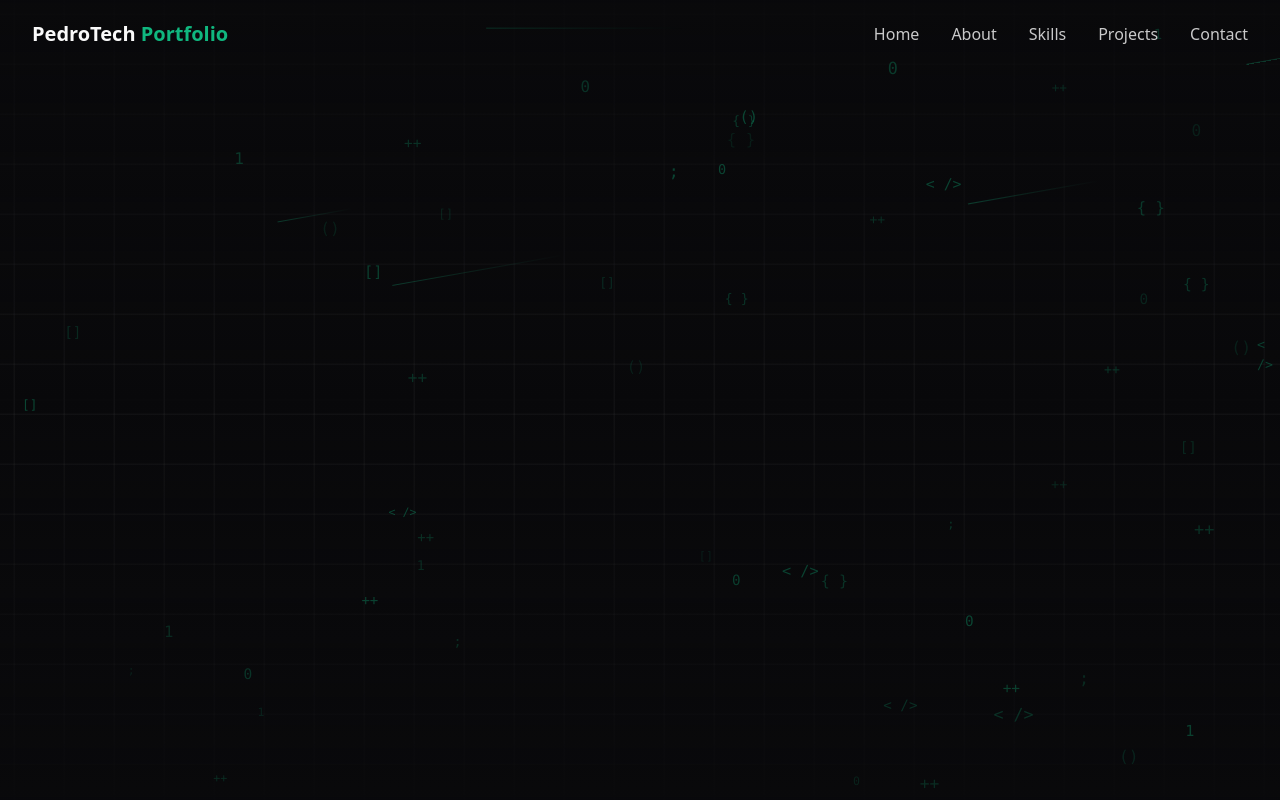
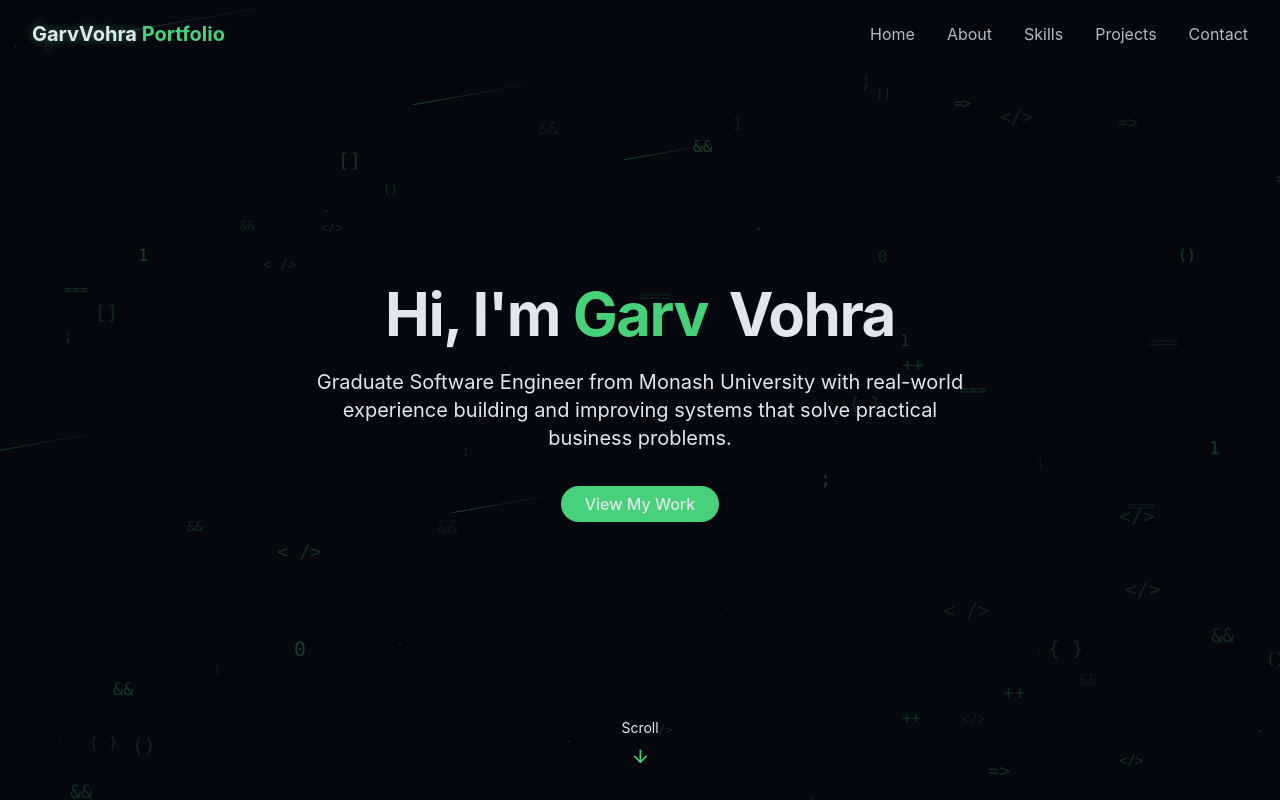
Before and after one commit to g-vohra/GarvVohraPortfolio, a React (Vite) app: page / in a window 1280 px wide. Built offline with nearby package versions, Linux system fonts and the light colour scheme.

Commit message:
added hero and navbar

```diff
--- /dev/null
+++ b/src/components/HeroSection.jsx
@@ -0,0 +1,41 @@
+import { ArrowDown } from "lucide-react";
+
+export const HeroSection = () => {
+  return (
+    <section
+      id="hero"
+      className="relative min-h-screen flex flex-col items-center justify-center px-4"
+    >
+      <div className="container max-w-4xl mx-auto text-center z-10">
+        <div className="space-y-6">
+          <h1 className="text-4xl md:text-6xl font-bold tracking-tight">
+            <span className="opacity-0 animate-fade-in"> Hi, I'm</span>
+            <span className="text-primary opacity-0 animate-fade-in-delay-1">
+              {" "}
+              Garv
+            </span>
+            <span className="text-gradient ml-2 opacity-0 animate-fade-in-delay-2">
+              {" "}
+              Vohra
+            </span>
+          </h1>
+
+          <p className="text-lg md:text-xl text-muted-foreground max-w-2xl mx-auto opacity-0 animate-fade-in-delay-3">
+            Graduate Software Engineer from Monash University with real-world experience building and improving systems that solve practical business problems.
+          </p>
+
+          <div className="pt-4 opacity-0 animate-fade-in-delay-4">
+            <a href="#projects" className="cosmic-button">
+              View My Work
+            </a>
+          </div>
+        </div>
+      </div>
+
+      <div className="absolute bottom-8 left-1/2 transform -translate-x-1/2 flex flex-col items-center animate-bounce">
+        <span className="text-sm text-muted-foreground mb-2"> Scroll </span>
+        <ArrowDown className="h-5 w-5 text-primary" />
+      </div>
+    </section>
+  );
+};
--- a/src/components/Navbar.jsx
+++ b/src/components/Navbar.jsx
@@ -35,7 +35,7 @@ export const Navbar = () => {
           href="#hero"
         >
           <span className="relative z-10">
-            <span className="text-glow text-foreground"> PedroTech </span>{" "}
+            <span className="text-glow text-foreground"> GarvVohra </span>{" "}
             Portfolio
           </span>
         </a>
--- a/src/components/TechBackground.jsx
+++ b/src/components/TechBackground.jsx
@@ -5,40 +5,63 @@ export const TechBackground = () => {
   const [streams, setStreams] = useState([]);
 
   useEffect(() => {
-    // Generate layout instantly on mount
     generateTokens();
     generateStreams();
 
-    window.addEventListener("resize", generateTokens);
-    return () => window.removeEventListener("resize", generateTokens);
+    const handleResize = () => {
+      generateTokens();
+      generateStreams();
+    };
+
+    window.addEventListener("resize", handleResize);
+
+    return () => window.removeEventListener("resize", handleResize);
   }, []);
 
   const generateTokens = () => {
-    const numberOfTokens = Math.floor((window.innerWidth * window.innerHeight) / 18000);
-    const techSymbols = ["< />", "{ }", "0", "1", "[]", "()", ";", "++"];
+    const numberOfTokens = Math.floor(
+      (window.innerWidth * window.innerHeight) / 18000
+    );
+
+    const techSymbols = [
+      "< />",
+      "{ }",
+      "0",
+      "1",
+      "[]",
+      "()",
+      ";",
+      "++",
+      "===",
+      "=>",
+      "</>",
+      "&&",
+    ];
 
     const newTokens = Array.from({ length: numberOfTokens }, (_, i) => ({
       id: i,
-      size: Math.random() * 6 + 11,
+      symbol: techSymbols[Math.floor(Math.random() * techSymbols.length)],
       x: Math.random() * 100,
       y: Math.random() * 100,
-      opacity: Math.random() * 0.25 + 0.1,
-      duration: Math.random() * 4 + 4,
-      delay: Math.random() * 2,
-      symbol: techSymbols[Math.floor(Math.random() * techSymbols.length)],
+      size: Math.random() * 8 + 12,
+      opacity: Math.random() * 0.2 + 0.08,
+      duration: Math.random() * 5 + 5,
+      delay: Math.random() * 8,
+      direction: Math.random() > 0.5 ? "normal" : "reverse",
     }));
 
     setTokens(newTokens);
   };
 
   const generateStreams = () => {
-    const newStreams = Array.from({ length: 5 }, (_, i) => ({
+    const newStreams = Array.from({ length: 6 }, (_, i) => ({
       id: i,
-      size: Math.random() * 2 + 1,
-      x: Math.random() * 100,
-      y: Math.random() * 40,
-      delay: Math.random() * 10,
-      duration: Math.random() * 2 + 1.5,
+      width: Math.random() * 120 + 80,
+      x: -20,
+      y: Math.random() * 100,
+      duration: Math.random() * 6 + 8,
+      delay: Math.random() * 8,
+      opacity: Math.random() * 0.2 + 0.1,
     }));
 
     setStreams(newStreams);
@@ -48,41 +71,80 @@ export const TechBackground = () => {
     <div className="fixed inset-0 overflow-hidden pointer-events-none z-0 bg-dev-grid">
       <div className="absolute inset-0 bg-linear-to-b from-background/90 via-transparent to-background/90" />
 
-      {/* Render Syntax Tokens */}
+      {/* Floating Tech Symbols */}
       {tokens.map((token) => (
         <div
           key={token.id}
-          className="absolute font-mono text-primary animate-float-subtle select-none"
+          className="absolute font-mono text-primary select-none"
           style={{
             left: `${token.x}%`,
             top: `${token.y}%`,
+            fontSize: `${token.size}px`,
             opacity: token.opacity,
-            fontSize: `${token.size}px`,
-            animationDuration: `${token.duration}s`,
-            animationDelay: `${token.delay}s`,
+            animation: `float ${token.duration}s ease-in-out ${token.delay}s infinite`,
+            animationDirection: token.direction,
+            willChange: "transform",
           }}
         >
           {token.symbol}
         </div>
       ))}
 
-      {/* Render Data Streams */}
+      {/* Moving Data Streams */}
       {streams.map((stream) => (
         <div
           key={stream.id}
           className="absolute bg-linear-to-r from-primary via-primary/40 to-transparent rounded-full"
           style={{
-            width: `${stream.size * 70}px`,
+            width: `${stream.width}px`,
             height: "1px",
-            left: `${stream.x}%`,
             top: `${stream.y}%`,
+            left: "-15%",
+            opacity: stream.opacity,
             transform: "rotate(-10deg)",
-            opacity: 0.3,
-            animation: `fade-in-up ${stream.duration}s linear infinite`,
-            animationDelay: `${stream.delay}s`,
+            animation: `streamMove ${stream.duration}s linear ${stream.delay}s infinite`,
+            willChange: "transform",
           }}
         />
       ))}
+
+      {/* Extra glowing dots */}
+      {Array.from({ length: 30 }).map((_, i) => (
+        <div
+          key={i}
+          className="absolute rounded-full bg-primary"
+          style={{
+            width: `${Math.random() * 2 + 1}px`,
+            height: `${Math.random() * 2 + 1}px`,
+            left: `${Math.random() * 100}%`,
+            top: `${Math.random() * 100}%`,
+            opacity: Math.random() * 0.25,
+            animation: `pulse-subtle ${Math.random() * 4 + 3}s ease-in-out infinite`,
+          }}
+        />
+      ))}
+
+      <style>{`
+        @keyframes streamMove {
+          0% {
+            transform: translateX(0) rotate(-10deg);
+            opacity: 0;
+          }
+
+          10% {
+            opacity: .3;
+          }
+
+          90% {
+            opacity: .3;
+          }
+
+          100% {
+            transform: translateX(130vw) rotate(-10deg);
+            opacity: 0;
+          }
+        }
+      `}</style>
     </div>
   );
 };
--- a/src/index.css
+++ b/src/index.css
@@ -7,96 +7,115 @@
 
   --color-primary: hsl(var(--primary));
   --color-primary-foreground: hsl(var(--primary-foreground));
+
   --color-card: hsl(var(--card));
-  --color-card-foreground: hsl(var(--card-foreground));
-  --color-accent: hsl(var(--accent));
 
-  /* Tech-focused animations */
-  --animate-fade-in-up: fade-in-up 0.5s ease-out forwards;
-  --animate-blink: blink 1s step-end infinite;
-  --animate-slide-in: slide-in 0.4s cubic-bezier(0.16, 1, 0.3, 1) forwards;
-  --animate-pulse-glow: pulse-glow 3s ease-in-out infinite;
+  --animate-float: float 6s ease-in-out infinite;
+  --animate-float-subtle: float-subtle 6s ease-in-out infinite;
+  --animate-pulse-subtle: pulse-subtle 4s ease-in-out infinite;
+  --animate-fade-in: fade-in 0.7s ease-out forwards;
+  --animate-fade-in-delay-1: fade-in 0.7s ease-out 0.2s forwards;
+  --animate-fade-in-delay-2: fade-in 0.7s ease-out 0.4s forwards;
+  --animate-fade-in-delay-3: fade-in 0.7s ease-out 0.6s forwards;
+  --animate-fade-in-delay-4: fade-in 0.7s ease-out 0.8s forwards;
+  --animate-meteor: meteor 5s linear infinite;
+  --animate-fade-in-up: fade-in-up 1.5s ease-out infinite;
 
-  /* Ambient & Structural Animations (Dark Mode Only) */
-  --animate-typewriter: typewriter 2s steps(40, end) forwards;
-  --animate-float-subtle: float-subtle 4s ease-in-out infinite;
-  --animate-pan-grid: pan-grid 20s linear infinite;
-  --animate-scanline: scanline 8s linear infinite;
+  @keyframes float {
+  0% {
+    transform: translate3d(0, 0, 0) rotate(0deg);
   }
 
-/* Base UI Animations */
-@keyframes fade-in-up {
-  from { opacity: 0; transform: translateY(15px); }
-  to { opacity: 1; transform: translateY(0); }
+  20% {
+    transform: translate3d(8px, -8px, 0) rotate(1deg);
   }
 
-@keyframes blink {
-  0%, 100% { opacity: 1; }
-  50% { opacity: 0; }
+  40% {
+    transform: translate3d(-6px, -18px, 0) rotate(-1deg);
   }
 
-@keyframes slide-in {
-  from { transform: translateX(-20px); opacity: 0; }
-  to { transform: translateX(0); opacity: 1; }
+  60% {
+    transform: translate3d(6px, -10px, 0) rotate(1deg);
   }
 
-@keyframes pulse-glow {
-  0%, 100% { box-shadow: 0 0 5px hsl(var(--primary) / 0.2); }
-  50% { box-shadow: 0 0 15px hsl(var(--primary) / 0.5); }
+  80% {
+    transform: translate3d(-4px, -6px, 0) rotate(-1deg);
   }
 
-/* Dev-Themed Animations */
-@keyframes typewriter {
-  from { width: 0; }
-  to { width: 100%; }
+  100% {
+    transform: translate3d(0, 0, 0) rotate(0deg);
   }
-
-@keyframes float-subtle {
-  0%, 100% { transform: translateY(0); }
-  50% { transform: translateY(-6px); }
 }
-
-@keyframes pan-grid {
-  0% { background-position: 0% 0%; }
-  100% { background-position: 50px 50px; }
+  @keyframes pulse-subtle {
+    0%,
+    100% {
+      opacity: 1;
     }
-
-@keyframes scanline {
-  0% { transform: translateY(-100%); opacity: 0; }
-  10% { opacity: 0.1; }
-  90% { opacity: 0.1; }
-  100% { transform: translateY(100vh); opacity: 0; }
+    50% {
+      opacity: 0.8;
+    }
+  }
+  @keyframes fade-in {
+    from {
+      opacity: 0;
+      transform: translateY(20px);
+    }
+    to {
+      opacity: 1;
+      transform: translateY(0);
+    }
+  }
+  @keyframes meteor {
+    0% {
+      transform: rotate(215deg) translateX(0);
+      opacity: 1;
+    }
+    70% {
+      opacity: 1;
+    }
+    100% {
+      transform: rotate(215deg) translateX(-500px);
+      opacity: 0;
+    }
+  }
+  @keyframes fade-in-up {
+    0% {
+      opacity: 0;
+      transform: rotate(-10deg) translateY(10px);
+    }
+    30% {
+      opacity: 1;
+    }
+    100% {
+      opacity: 0;
+      transform: rotate(-10deg) translateY(-10px);
+    }
+  }
 }
 
 @layer base {
   :root {
-    /* Minimalist Light Mode - Pure Blank White & Slate Blue */
-    --background: 0 0% 100%; /* Pure White */
+    --background: 210 40% 98%;
     --foreground: 222 47% 11%;
 
     --card: 0 0% 100%;
-    --card-foreground: 222 47% 11%;
 
-    --primary: 221 83% 53%;
-    --primary-foreground: 0 0% 100%;
+    --primary: 142 47% 45%;
+    --primary-foreground: 210 40% 98%;
 
-    --accent: 214 32% 91%;
     --border: 214 32% 91%;
   }
 
   .dark {
-    /* Sleek Developer Dark Mode - Zinc & Emerald */
-    --background: 240 10% 4%;
-    --foreground: 0 0% 98%;
+    --background: 222 47% 4%;
+    --foreground: 213 31% 91%;
 
-    --card: 240 5% 8%;
-    --card-foreground: 0 0% 98%;
+    --card: 222 47% 8%;
 
-    --primary: 160 84% 39%;
-    --primary-foreground: 240 10% 4%;
+    --primary: 142 60% 55%;
+    --primary-foreground: 213 31% 91%;
 
-    --accent: 240 4% 16%;
-    --border: 240 4% 16%;
+    --border: 217 33% 20%;
   }
 
   * {
@@ -108,8 +127,7 @@
   }
 
   body {
-    @apply bg-background text-foreground transition-colors duration-200;
-    font-family: ui-sans-serif, system-ui, -apple-system, BlinkMacSystemFont, "Segoe UI", Roboto, "Helvetica Neue", Arial, sans-serif;
+    @apply bg-background text-foreground transition-colors duration-300;
     font-feature-settings: "rlig" 1, "calt" 1;
   }
 }
@@ -118,72 +136,58 @@
   margin-inline: auto;
   padding-inline: 2rem;
 
-  @media (width >= 640px) { max-width: 640px; }
-  @media (width >= 768px) { max-width: 768px; }
-  @media (width >= 1024px) { max-width: 1024px; }
-  @media (width >= 1280px) { max-width: 1280px; }
-  @media (width >= 1400px) { max-width: 1400px; }
+  @media (width >= 640px) {
+    max-width: 640px;
+  }
+  @media (width >= 768px) {
+    max-width: 768px;
+  }
+  @media (width >= 1024px) {
+    max-width: 1024px;
+  }
+  @media (width >= 1280px) {
+    max-width: 1280px;
+  }
+  @media (width >= 1400px) {
+    max-width: 1400px;
+  }
 }
 
-/* --- Ambient Background --- */
-@utility bg-dev-grid {
-  background-size: 50px 50px;
-  background-image:
-    linear-gradient(to right, hsl(var(--foreground) / 0.05) 1px, transparent 1px),
-    linear-gradient(to bottom, hsl(var(--foreground) / 0.05) 1px, transparent 1px);
-  @apply animate-pan-grid;
+@utility text-glow {
+  @apply relative;
+  text-shadow: 0 0 10px rgba(74, 222, 128, 0.5);
 }
 
-/* --- Typography & Text FX --- */
-@utility font-mono {
-  font-family: ui-monospace, SFMono-Regular, Menlo, Monaco, Consolas, "Liberation Mono", "Courier New", monospace;
+@utility card-hover {
+  @apply transition-transform duration-300 hover:scale-[1.02] hover:shadow-lg;
 }
 
-@utility typewriter-text {
-  @apply overflow-hidden whitespace-nowrap border-r-2 border-primary animate-typewriter inline-block;
+@utility gradient-border {
+  @apply relative rounded-md;
+  background: linear-gradient(to right, hsl(var(--card)), hsl(var(--card)));
+  background-clip: padding-box;
+  border: 1px solid transparent;
 }
 
-/* --- Components --- */
-@utility terminal-window {
-  @apply relative rounded-lg border border-border bg-card shadow-lg overflow-hidden;
+@utility cosmic-button {
+  @apply px-6 py-2 rounded-full bg-primary text-primary-foreground font-medium
+         transition-all duration-300 hover:shadow-[0_0_10px_rgba(34,197,94,0.5)]
+         hover:scale-105 active:scale-95;
 }
 
-@utility terminal-scanline {
-  @apply absolute inset-0 pointer-events-none;
-  background: linear-gradient(to bottom, transparent, hsl(var(--primary) / 0.2), transparent);
-  height: 20px;
-  @apply animate-scanline;
+@utility star {
+  @apply absolute rounded-full bg-white;
+  box-shadow: 0 0 10px 2px rgba(255, 255, 255, 0.4);
 }
 
-@utility terminal-header {
-  @apply bg-accent/50 px-4 py-2 flex items-center gap-2 border-b border-border relative z-10;
-}
-
-@utility tech-pill {
-  @apply px-3 py-1 rounded-md bg-accent/30 text-xs font-mono text-foreground border border-border
-         transition-all duration-300 hover:border-primary hover:text-primary hover:-translate-y-1 hover:shadow-md cursor-default;
-}
-
-@utility dev-button {
-  @apply px-5 py-2 rounded-md bg-primary text-primary-foreground font-medium
-         transition-all duration-200 hover:opacity-90 active:scale-95 flex items-center justify-center gap-2;
-}
-
-@utility link-hover {
-  @apply relative text-foreground hover:text-primary transition-colors;
-
-  &::after {
-    content: '';
-    @apply absolute left-0 -bottom-1 w-0 h-[2px] bg-primary transition-all duration-300;
-  }
-
-  &:hover::after {
-    @apply w-full;
-  }
+@utility meteor {
+  @apply absolute bg-linear-to-r from-white via-white to-transparent rounded-full;
+  box-shadow: 0 0 10px 5px rgba(255, 255, 255, 0.3);
 }
 
 #root {
   max-width: 100%;
   margin: 0 auto;
   padding: 0;
+  text-align: center;
 }
--- a/src/pages/Home.jsx
+++ b/src/pages/Home.jsx
@@ -1,12 +1,16 @@
 import { Navbar } from "@/components/Navbar";
 import { TechBackground } from "@/components/TechBackground";
+import { HeroSection } from "../components/HeroSection";
 
 export const Home = () => {
   return (
     <div className="min-h-screen bg-background text-foreground overflow-x-hidden relative">
+      <TechBackground />
       <Navbar />
-      <TechBackground />
-      {/* Rest of your home page elements / sections */}
+      <main>
+        <HeroSection />
+      </main>
+
     </div>
   );
 };
```
Lines whose indentation alone changed are shown as unchanged.
